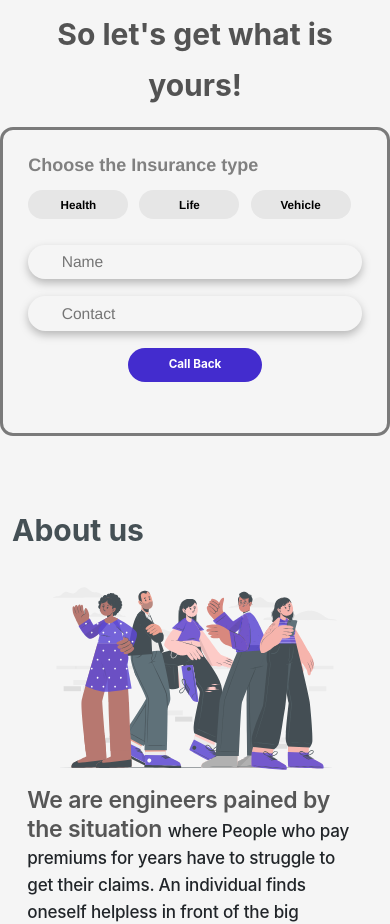
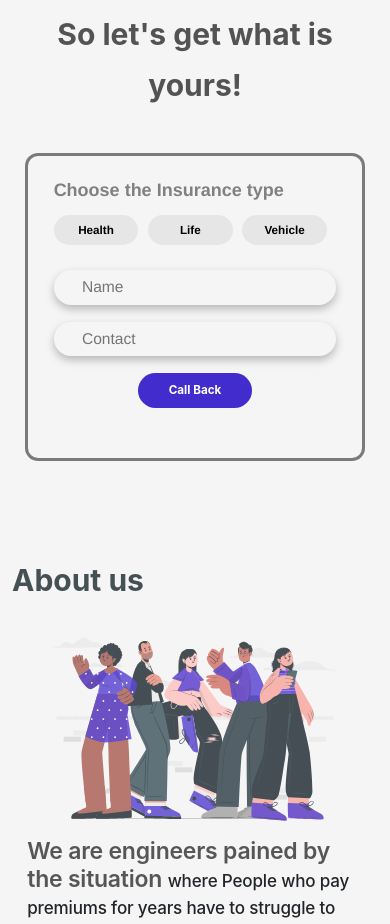
Before and after one commit to Eren00Yeager/initial-survey, a Next.js app: page /insurance-claim-issues in a window 390 px wide. Shown: the part 1300-2224 px from the top of the page. Built offline with nearby package versions, Linux system fonts and the light colour scheme; a web font is replaced by a local one.

Commit message:
insurance form 3

```diff
--- a/components/InsuranceClaims.js
+++ b/components/InsuranceClaims.js
@@ -230,8 +230,8 @@ const Insurance = () => {
         <Col>
         <p className={styles.font20}> So let's get what is yours!</p>
         </Col>
-        <Col lg='3' style={{'marginRight':'10vh','border':'3px solid rgba(0, 0, 0, 0.5)','borderRadius':'13px','padding':'3vh'}}>
-          <Form onSubmit={submitHandler}>
+        <Col lg='3' className={InsuranceStyles.formCol}>
+            <Form onSubmit={submitHandler} className={InsuranceStyles.formdiv}>
               <p className={InsuranceStyles.radiocontent}>
                 Choose the Insurance type
               </p>
@@ -331,7 +331,10 @@ const Insurance = () => {
                 </Row>
               </div>
             </Form>
+
         </Col>
+
+
       </Row>
 
       <Row style={{ paddingTop: "4em" }}>
--- a/styles/InsuranceClaims.module.scss
+++ b/styles/InsuranceClaims.module.scss
@@ -10,6 +10,13 @@
   .font2 {
     text-align: left;
     z-index: 1;
+  }
+
+  .formCol{
+    margin-right:10vh;
+    border:3px solid rgba(0, 0, 0, 0.5);
+    border-radius:13px;
+    padding:3vh
   }
 
   .font3 {
@@ -99,6 +106,16 @@
     text-align: left;
 
     color: white;
+  }
+
+  .formCol{
+    padding: 3vh;
+  }
+
+  .formdiv{
+    border:3px solid rgba(0, 0, 0, 0.5);
+    padding: 3vh;
+    border-radius:13px;
   }
 
 
```
Lines whose indentation alone changed are shown as unchanged.
